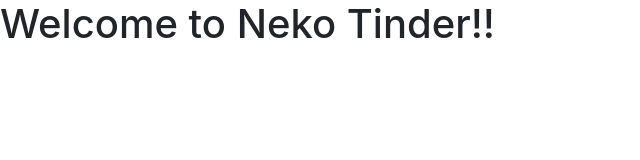
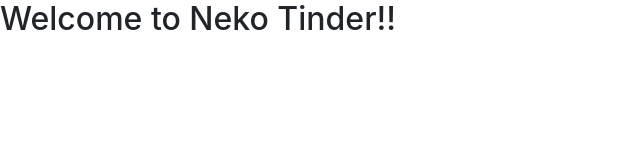
Before and after one commit to cheemurakami/nekoTinder, a website built with webpack: page src/index.html in a window 1280 px wide. Shown: the whole page, without its empty margins (0-640 px from the left). Built offline with nearby package versions, Linux system fonts and the light colour scheme.

Commit message:
Changes title from h1 to h2 because of request

```diff
--- a/src/index.html
+++ b/src/index.html
@@ -6,6 +6,6 @@
   <title>Document</title>
 </head>
 <body>
-  <h1>Welcome to Neko Tinder!!</h1>
+  <h2>Welcome to Neko Tinder!!</h2>
 </body>
 </html>
```
